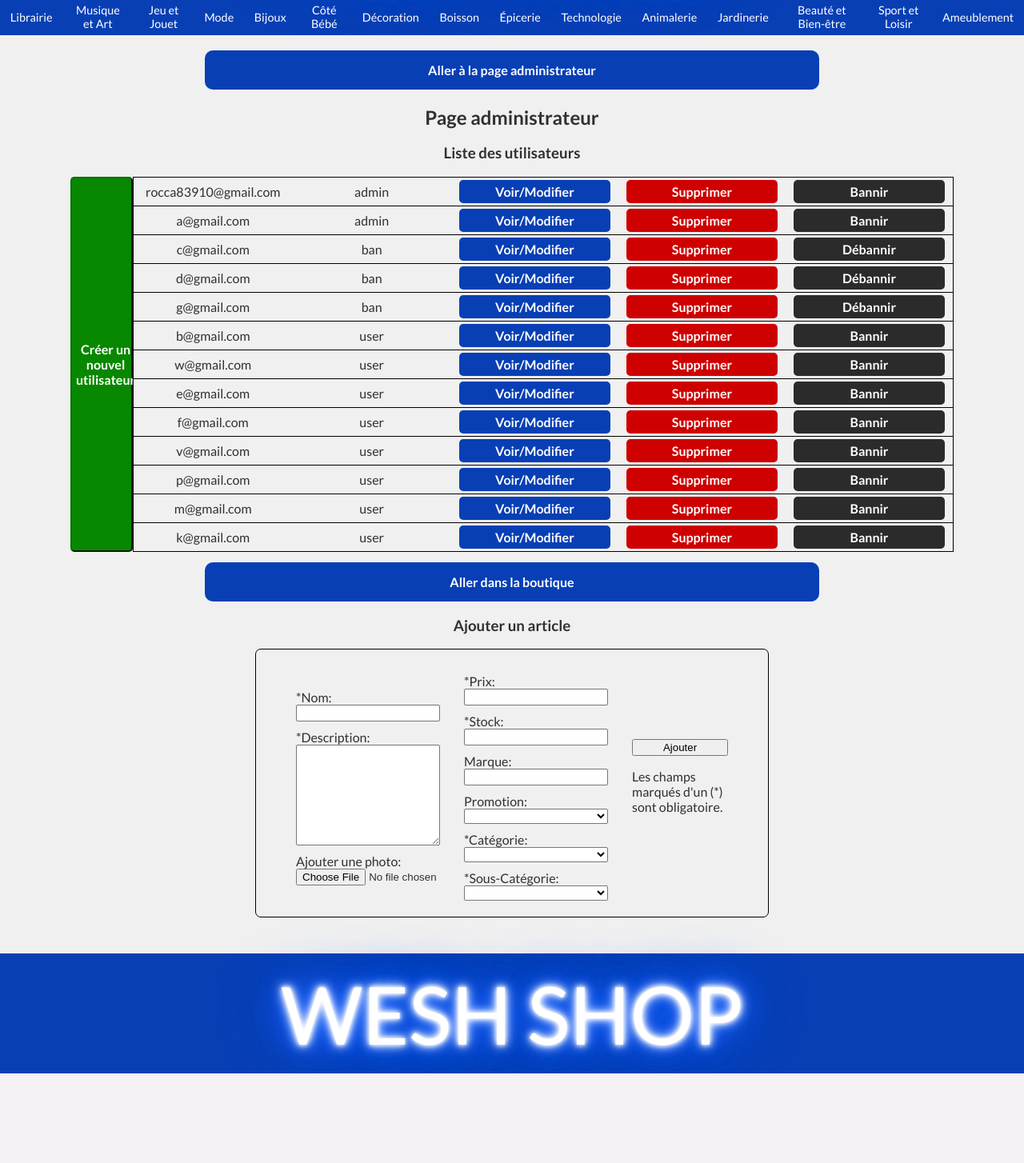
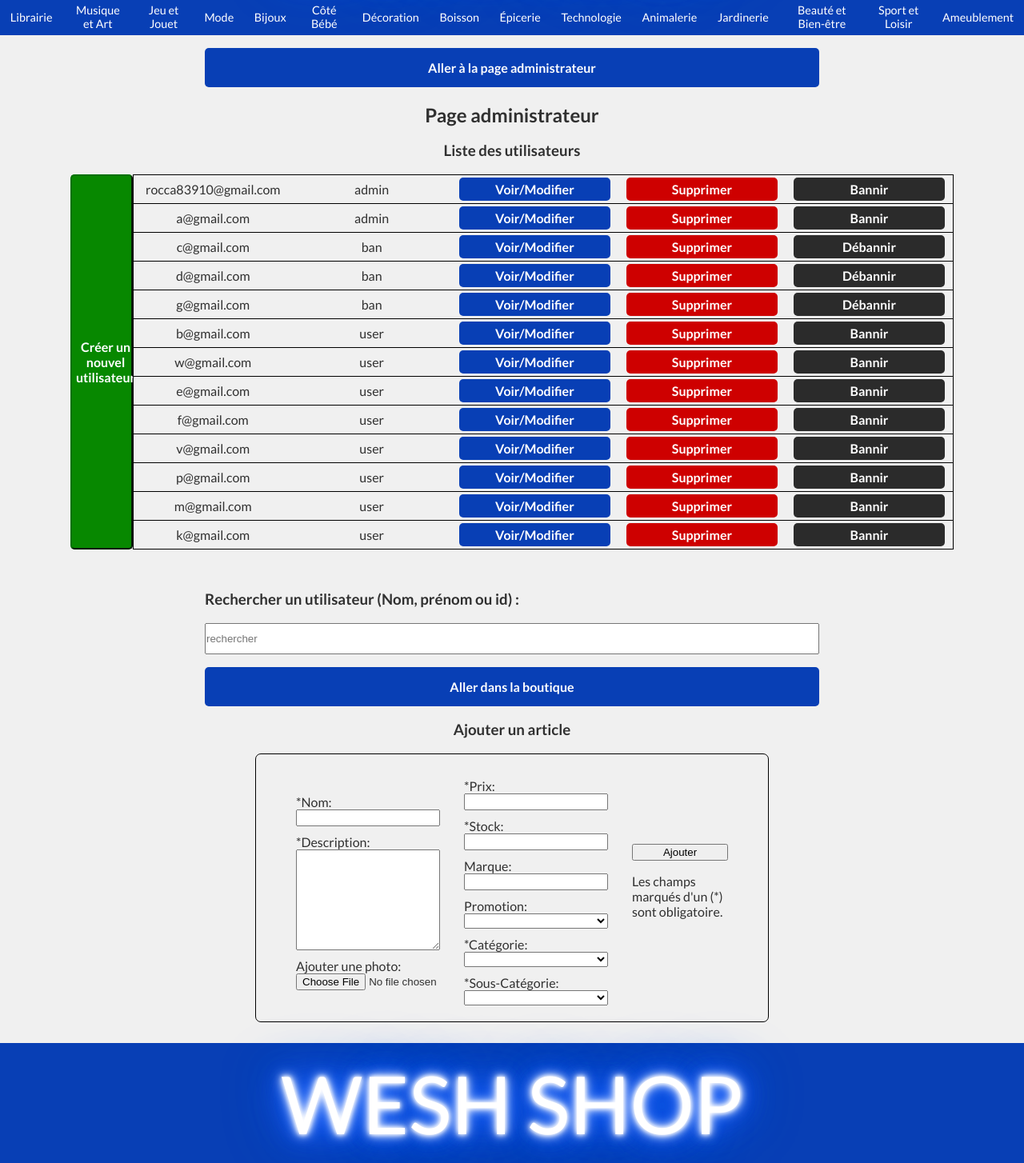
Before and after one commit to antorocca/wesh-shop, a PHP site: page /admin.php in a window 1280 px wide. Shown: the part 242-1696 px from the top of the page at 80% size. Before the commit the page ends 1584 px from the top, so only its background shows below. Run offline with PHP 8.4, Linux system fonts and the light colour scheme; a user stored in the database is signed in; data comes from the database, SQL or seed files in the repository; lists and menus that the app fills with data are empty; some libraries are stand-ins or nearby versions.

Commit message:
04/11
-mise en place barre de recherche user ds admin.php + methode
- mise en page barre de recherche

```diff
--- a/admin.php
+++ b/admin.php
@@ -23,7 +23,7 @@ session_start();
 
 <h2 class="userTitle">Page administrateur</h2>
 <h3 class="userTitle">Liste des utilisateurs</h3>
-<div class="test">
+<div class="userTable">
     <a class="createUser" href="create.php"><div>Créer un nouvel utilisateur</div></a>
     <div class="usertab">
         <?php
@@ -31,20 +31,40 @@ session_start();
             echo '<div class="ligne">
                     <div class="email">' . $user['email'] . '</div>
                     <div class="role">' . $user['role'] . '</div>
-                <a class="modifyUser" href="modifier.php?email='. urlencode($user['email']) . '"><div>Voir/Modifier</div></a>
-                <a class="deleteUser" href="supprimer.php?email='. urlencode($user['email']) .'"><div>Supprimer</div></a>';
+                    <a class="modifyUser" href="modifier.php?email='. urlencode($user['email']) . '">Voir/Modifier</a>
+                    <a class="deleteUser" href="supprimer.php?email='. urlencode($user['email']) .'">Supprimer</a>';
                     if($user['role'] == 'ban'){
-                    echo '<a class="banUser" href="bannir.php?email='. urlencode($user['email']) . '&amp;role=' . urlencode($user['role']) .'"><div>Débannir</div></a>
+                        echo '<a class="banUser" href="bannir.php?email='. urlencode($user['email']) . '&amp;role=' . urlencode($user['role']) .'">Débannir</a>
                 </div>';
                     }
                     else{
-                echo '<a class="banUser" href="bannir.php?email='. urlencode($user['email']) . '&amp;role=' . urlencode($user['role']) .'"><div>Bannir</div></a>
+                    echo '<a class="banUser" href="bannir.php?email='. urlencode($user['email']) . '&amp;role=' . urlencode($user['role']) .'">Bannir</a>
                 </div>';
             }
         } ?>
-</div></div>
+    </div>
+</div>
 
-<a class="goShop" href="index.php"><div>Aller dans la boutique</div></a>
+
+
+
+
+
+
+<div class="testsearch">
+    <h3>Rechercher un utilisateur (Nom, prénom ou id) : </h3>
+    <input class="inputSearch" id="search2" type="text" value="" placeholder="rechercher">
+    <div>
+        <div id="result-search1" style="text-align:center;"></div>
+    </div>
+</div>
+
+
+
+
+
+<a class="goShop" href="index.php">Aller dans la boutique</a>
+
 <h3 class="addTitle">Ajouter un article</h3>
 <div class="addTable">
     <div class="addArticle">
@@ -114,5 +134,44 @@ session_start();
         </form>
     </div>
 </div>
-<br>
+
+<!-- <h3>Rechercher un article:</h3>
+<form action="" method ="post">
+	<select name="" id="">
+        <option value="">Par nom</option>
+        <option value="">Par marque</option>
+        <option value="">Par catégories</option>
+        <option value="">Par promotion</option>
+        <option value="">Par prix</option>
+    </select>
+    <input type="text">
+</form>  -->
+<script src="https://ajax.googleapis.com/ajax/libs/jquery/3.6.0/jquery.min.js"></script>
+<script>/*user search script*/
+    $(document).ready(function(){
+        $('#search2').keyup(function(){
+            $('#result-search1').html("");
+
+
+            let utilisateur = $(this).val();
+
+            if(utilisateur != ""){
+                $.ajax({
+                    type: 'GET',
+                    url: 'function/search-user.php',
+                    data: 'user=' + encodeURIComponent(utilisateur),
+                    success: function(data){
+                        if(data != ""){
+                            $('#result-search1').append(data);
+                        }else{
+                            document.getElementById('result-search1').innerHTML = '<div class="userResult">Aucun utilisateurs</div>'
+                        }
+                    }
+                })
+                console.log(utilisateur);
+            }
+        });
+    });
+</script>
+<?php include('include/link.php'); ?>
 <?php include('include/footer.php'); ?>
--- a/assets/css/style.css
+++ b/assets/css/style.css
@@ -1174,19 +1173,18 @@ section~h3{
     text-align:center;
 }
 .goShop{
+    display:block;
+    width:60%;
     text-align: center;
     text-decoration: none;
     color:white;
     font-weight:bolder;
+    background-color: var(--base-blue,rgb(8, 63, 181));
+    margin:2vh auto;
+    padding:15px 0px;
+    border-radius:5px;
 }
-.goShop div{
-    background-color: var(--base-blue,rgb(8, 63, 181));
-    width:60%;
-    margin:0% auto;
-    padding:15px 0px;
-    border-radius:10px;
 
-}
 /*---------------LISTE USER------------*/
 /**************************************/
 .usertab{
@@ -1245,7 +1243,7 @@ section~h3{
     align-items:center;
 }
 
-.test{
+.userTable{
     display:flex;
     width:100%;
     margin:1% 0%;
@@ -1455,3 +1480,45 @@ footer>p{
     font-size:100px;
     text-shadow: 0 0 5px #FFF, 0 0 10px #FFF, 0 0 15px #FFF, 0 0 20px #1861ff, 0 0 30px #1861ff, 0 0 40px #1861ff, 0 0 55px #1861ff, 0 0 75px #1861ff;
 }
+
+
+
+.testsearch{
+    width:60%;
+    margin:4vh auto 0 auto;
+    position:relative;
+    overflow: hidden;
+
+}
+
+.testsearch:focus-within {
+    overflow: visible;
+}
+
+.inputSearch{
+    width:100%;
+    padding:10px 0;
+    box-sizing: border-box;
+}
+
+.userResult{
+    display:block;
+    text-decoration:none;
+    padding: 1vh 0;
+    margin-top:20px;
+    margin: 0 auto;
+    color:var(--base-txt-color);
+    background-color: white;
+    border: 1px solid #ccc;
+    border-top: none;
+    -webkit-box-shadow: 0px 8px 10px 0px #808080;
+    box-shadow: 0px 8px 10px 0px #808080;
+}
+.userResult:hover{
+    background:var(--base-blue);
+    color:white;
+}
+.testsearch>div{
+    position:absolute;
+    width:100%;
+}
--- a/assets/js/app.js
+++ b/assets/js/app.js
@@ -1,5 +1,6 @@
+/*print subcat for category*/
 const categorySelect = document.getElementById('cats');
-console.log('hello');
+
 categorySelect.addEventListener('change', (event) => {
     console.log('updated');
     let catId = event.target.value;
@@ -18,9 +19,8 @@ categorySelect.addEventListener('change', (event) => {
                 console.error(err)
             })
         }
-        console.log('test');
     });
-    console.log('hello2');
+
 
     // categorySelect.addEventListener('change', async (event) => {
 //     let catId = event.target.value;
--- a/category.php
+++ b/category.php
@@ -54,5 +54,5 @@
         <div class="subCinC"></div>
     </section>
 </main>
-<?php include('include/sliderLink.php'); ?>
+<?php include('include/link.php'); ?>
 <?php include('include/footer.php'); ?>
--- a/connexion.php
+++ b/connexion.php
@@ -15,7 +15,7 @@ session_start();
             <form action="" method="post">
             <?php
                 if(Submit::$erreurCo || Submit::$ban){
-                    echo '<h4 style="color:red; margin:5px 0px;">' . Submit::$erreurCo, Submit::$ban . '</h4>';
+                    echo '<h4 style="color:red; margin:1vh 1vw;">' . Submit::$erreurCo, Submit::$ban . '</h4>';
                 }
                 elseif(Submit::$successCo){
                     echo '<h4 style="color:rgb(28, 100, 255); margin:5px 0px;">' . Submit::$successCo . '</h4>';
--- a/include/head&header.php
+++ b/include/head&header.php
@@ -30,19 +30,23 @@
             <div class="headerRight">
                 <?php
                 if(!empty($_SESSION)){
-                    echo '<div class="account">
-                    <button class="dropBtn">' . $_SESSION['name'] . '<br>Mon Compte</button>
+                ?>
+                    <div class="account">
+                    <button class="dropBtn"><?=$_SESSION['name'] ?><br>Mon Compte</button>
                         <div class="dropdownAccount">
                         <a href="#">Mon compte</a>
-                        <a href="#">Mes commandes</a>';
-                        echo '<a href="logout.php">Se déconnecter</a>
+                        <a href="#">Mes commandes</a>
+                        <a href="logout.php">Se déconnecter</a>
                         </div>
-                    </div>';
+                    </div>
+                    <?php
                 }else{
-                    echo '<div class="goIdentify">
-                    <a class="goConnexion" href="connexion.php">S\'identifier</a>
-                    <a class="goSubscribe" href="inscription.php">Créer un compte</a>
-                    </div>';
+                    ?>
+                    <div class="goIdentify">
+                        <a class="goConnexion" href="connexion.php">S\'identifier</a>
+                        <a class="goSubscribe" href="inscription.php">Créer un compte</a>
+                    </div>
+                <?php
                 }
                 ?>
                 <figure class="panier">
@@ -78,6 +82,6 @@
 
             }
             elseif($_SESSION['role']== 'admin'){
-                echo '<br><a class="goShop" href="admin.php"><div>Aller à la page administrateur</div></a>';
+                echo '<a class="goShop" href="admin.php">Aller à la page administrateur</a>';
             }
         ?>
--- a/include/sliderLink.php
+++ b/include/link.php
@@ -1,3 +1,4 @@
+<script src="https://ajax.googleapis.com/ajax/libs/jquery/3.6.0/jquery.min.js"></script>
 <script src="https://code.jquery.com/jquery-3.0.0.js"></script>
 <script src="https://code.jquery.com/jquery-migrate-3.3.2.js"></script>
 <script type="text/javascript" src="//cdn.jsdelivr.net/npm/slick-carousel@1.8.1/slick/slick.min.js"></script>
--- a/index.php
+++ b/index.php
@@ -279,5 +279,5 @@ if(isset($_COOKIE['lastViewedProducts'])){
             </article>
         </section>
     </main>
-    <?php include('include/sliderLink.php'); ?>
+    <?php include('include/link.php'); ?>
     <?php include('include/footer.php'); ?>
```
Also changed, not shown: other parts of assets/css/style.css (+33 -7 lines), LESTEST.php (+34 -42 lines), function/search-user.php (added, +25 -0 lines), modifier.php (+18 -1 lines), magasin.php (deleted). Lines whose indentation alone changed are shown as unchanged.
